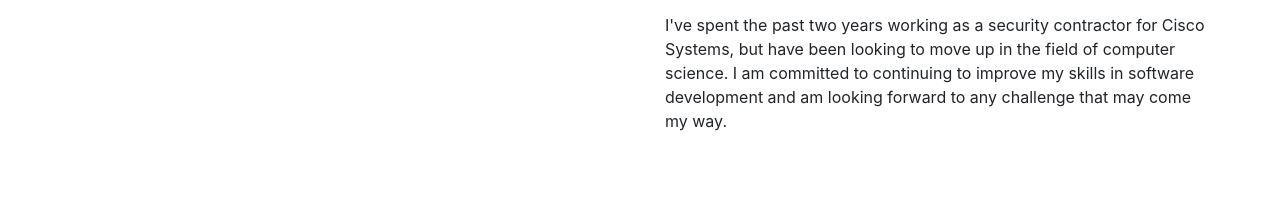
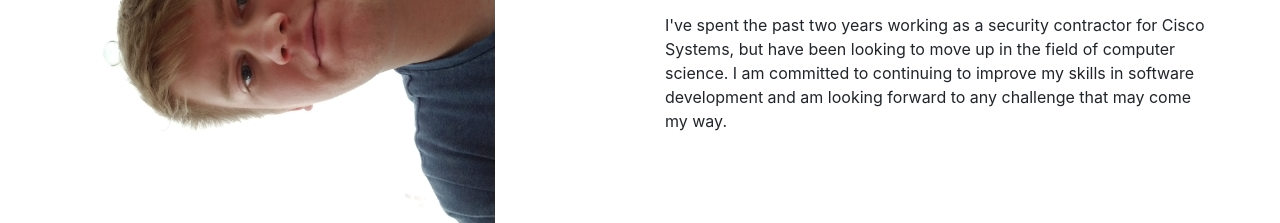
Before and after one commit to raytickb10/portfolio, a website: page public/about.html in a window 1280 px wide. Shown: the part 304-527 px from the top of the page. Drawn offline with nearby package versions, Linux system fonts and the light colour scheme.

Commit message:
Update about.html

```diff
--- a/public/about.html
+++ b/public/about.html
@@ -46,7 +46,7 @@
    <div class="container">
      <div class="row">
        <div class="col-md-6 thumbnail">
-         <img alt="Me" width="400px" class="rotate90" src="portrait-of-brian.jpg" />
+         <img alt="Me" width="400px" class="rotate90" src="../pictures/portrait-of-brian.jpg" />
        </div>
        <div class="col-md-6">
          <h2 class="greeting">Hello.</h2>
```
